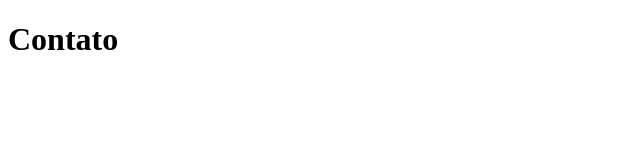
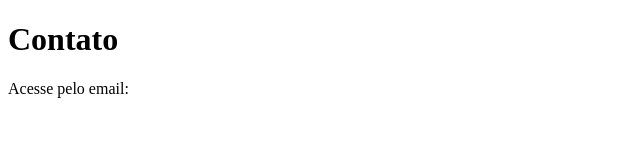
Before and after one commit to AlexandreAMMB/sistema-de-cadastro, a plain HTML site: page contato.html in a window 1280 px wide. Shown: the whole page, without its empty margins (0-640 px from the left). Drawn offline with Linux system fonts and the light colour scheme.

Commit message:
Alteração na pagina de contato

```diff
--- a/contato.html
+++ b/contato.html
@@ -8,6 +8,6 @@
 </head>
 <body>
     <h1>Contato</h1>
-
+    <p>Acesse pelo email:</p>
 </body>
 </html>
```
